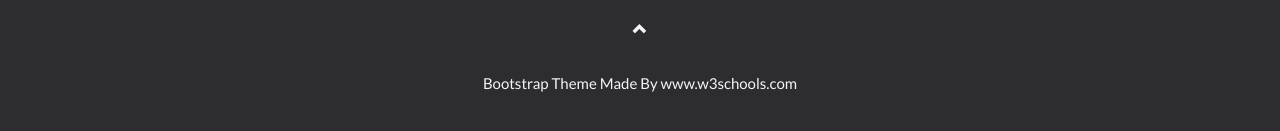
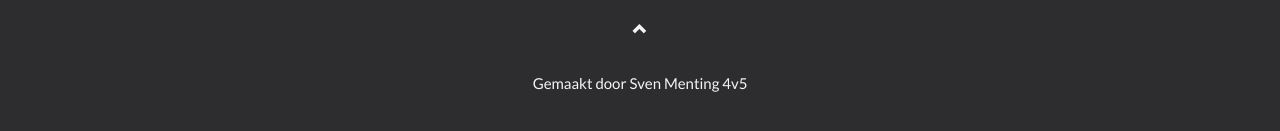
Before and after one commit to svenm77/Werkweek, a plain HTML site: page index.html in a window 1280 px wide. Shown: the part 2881-3012 px from the top of the page. Drawn offline with nearby package versions, Linux system fonts and the light colour scheme.

Commit message:
Update index.html

```diff
--- a/index.html
+++ b/index.html
@@ -381,7 +381,7 @@
   <a class="up-arrow" href="#myPage" data-toggle="tooltip" title="TO TOP">
     <span class="glyphicon glyphicon-chevron-up"></span>
   </a><br><br>
-  <p>Bootstrap Theme Made By <a href="https://www.w3schools.com" data-toggle="tooltip" title="Visit w3schools">www.w3schools.com</a></p>
+  <p>Gemaakt door Sven Menting 4v5</a></p>
 </footer>
 
 <script>
```
